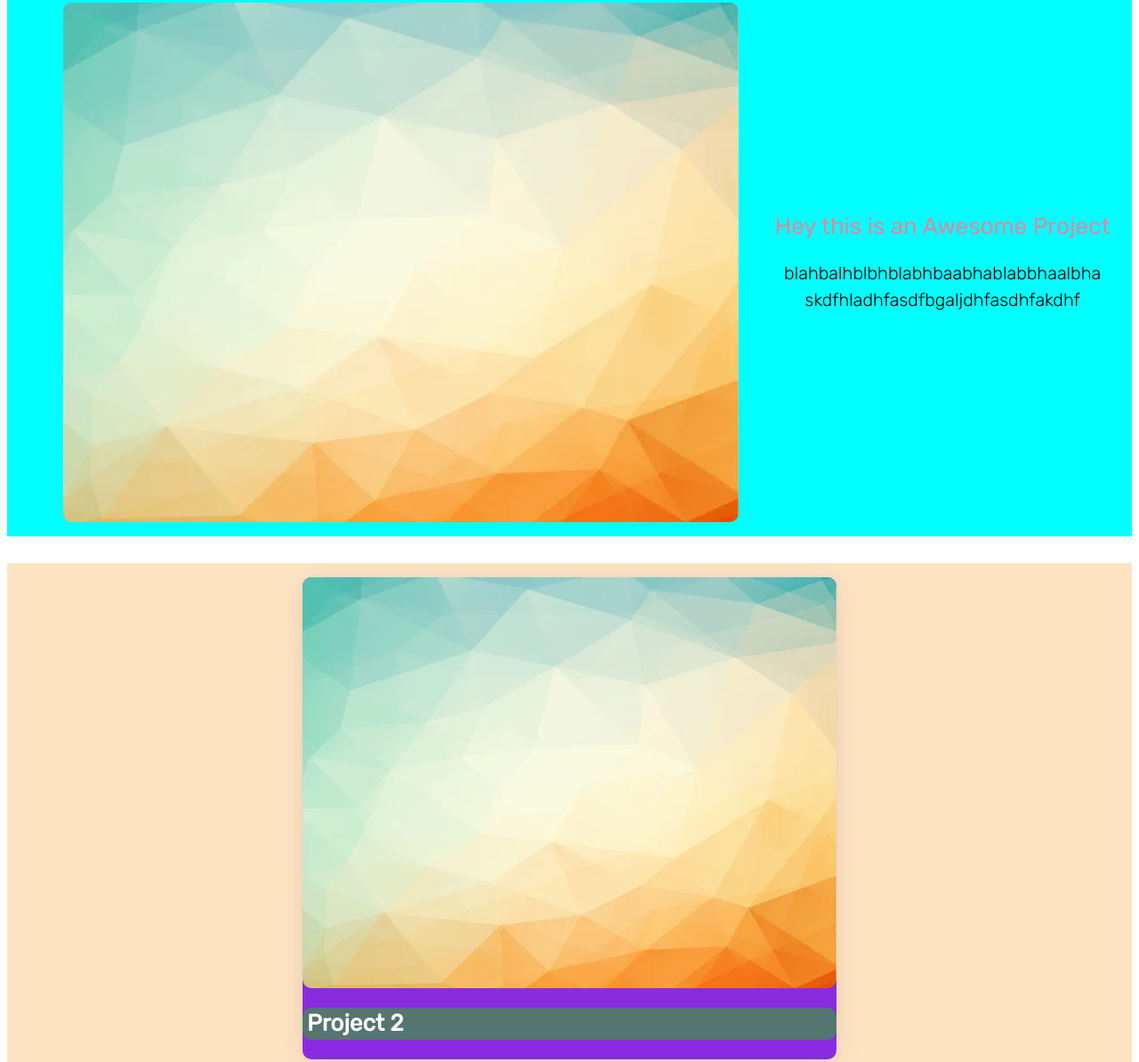
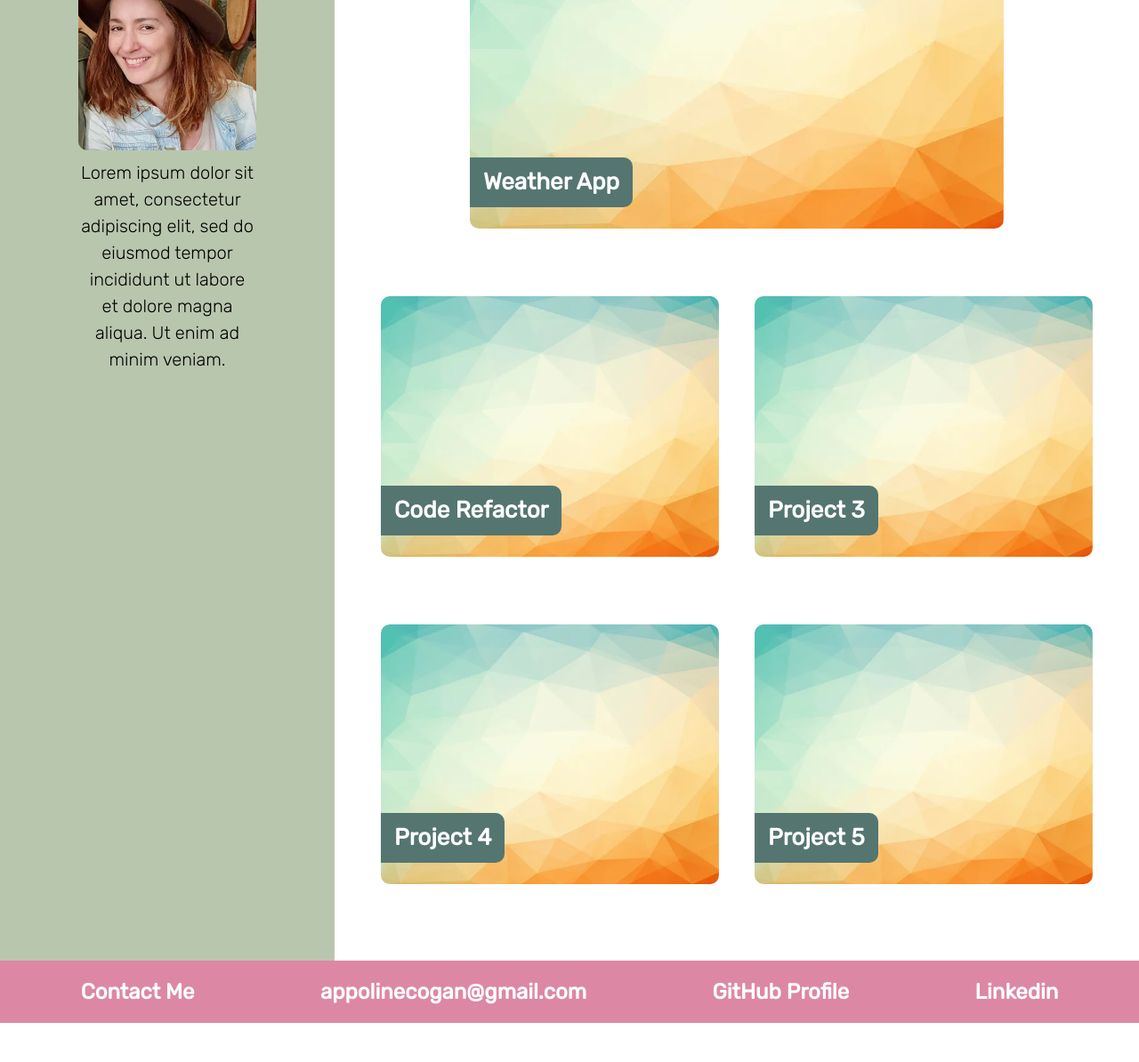
Before and after one commit to appolinefr/Portfolio-Challenge, a plain HTML site: page index.html in a window 1280 px wide. Shown: the part 471-1665 px from the top of the page at 89% size. After the commit the page ends 1621 px from the top, so only its background shows below. Drawn offline with Linux system fonts and the light colour scheme.

Commit message:
added reset.css file and flex header

```diff
--- /dev/null
+++ b/assets/css/reset.css
@@ -0,0 +1,29 @@
+* {
+  margin: 0;
+  padding: 0;
+  box-sizing: border-box;
+}
+
+html {
+  height: 100%;
+}
+
+body {
+  min-height: 100%;
+  line-height: 1;
+  font-family: sans-serif;
+}
+
+h1, h2, h3, h4, h5, h6 {
+  font-size: 100%;
+}
+
+input, select, option, optgroup, textarea, button,
+pre, code {
+  font-size: 100%;
+  font-family: inherit;
+}
+
+ol, ul {
+  list-style: none;
+}
--- /dev/null
+++ b/assets/css/style.css
@@ -0,0 +1,187 @@
+:root {
+  --pink-color: #DC88A4;
+  --green-color: #557571;
+  --light-background: #F4F4F4;
+}
+
+* {
+  box-sizing: border-box;
+}
+
+body {
+  font-family: 'Rubik', sans-serif;
+  margin: 0;
+}
+
+header {
+  display: flex;
+  padding: 40px;
+  justify-content: flex-start;
+  background: #13293d;
+  color: #fff;
+}
+
+header h1 {
+  margin-left: 20px;
+  font-size: 40px;
+  font-weight: 400;
+  line-height: 50px;
+}
+
+nav {
+  display: flex;
+  justify-content: flex-end;
+  background-color: var(--green-color);
+}
+
+nav a {
+  color: var(--light-background);
+  padding: 20px 20px;
+  text-decoration: none;
+  text-align: center;
+  font-size: 30px;
+  font-weight: 400;
+  line-height: 36px;
+}
+
+main {
+  display: flex;
+  flex-wrap: wrap;
+}
+
+aside {
+  flex: 1;
+  background-color: #b9c6ae;
+  padding: 80px;
+  text-align: center;
+}
+
+aside h2 {
+  margin-top: 30px;
+  margin-bottom: 20px;
+  font-size: 40px;
+  font-weight: 400;
+  line-height: 50px;
+}
+
+aside p {
+  padding: 10px;
+  font-size: 20px;
+  line-height: 30px;
+  font-weight: 300;
+}
+
+aside img {
+  border-radius: 10px;
+}
+
+span {
+  color: var(--pink-color);
+}
+
+footer {
+  display: flex;
+  text-align: center;
+  justify-content:space-around;
+  align-items: center;
+  padding: 20px;
+  background: var(--pink-color);
+  color: #fff;
+}
+
+footer h2 {
+  color: #fff;
+  font-weight: bolder;
+  line-height: 30px;
+  font-size: 24px;
+}
+
+footer a {
+  text-decoration: none;
+  color: #fff;
+  font-weight: bolder;
+  line-height: 30px;
+  font-size: 24px;
+}
+
+footer a:hover{
+  transform: scale(1.1);
+  transition: all 200ms ease-out;
+}
+
+.project-wrapper{
+  flex: 4;
+  padding: 20px;
+  display: flex;
+  flex-wrap: wrap;
+  justify-content: center;
+}
+
+.main-project {
+  display: flex;
+  width: 100%;
+  justify-content: center;
+}
+
+.project-1 {
+  padding: 10px;
+  margin-top: 30px;
+  flex: 0 0 400px;
+}
+
+.project-header {
+  display: inline-block;
+  position: relative;
+  bottom: 80px;
+  padding: 15px;
+  line-height: 26px;
+  font-size: 26px;
+  background-color: var(--green-color);
+  border-radius: 0px 10px 10px 0px;
+  color: white;
+}
+
+.project{
+  border-radius: 10px;
+  padding: 10px;
+  margin-right: 10px;
+  margin-left: 10px;
+  flex: 0 1 400px;
+}
+
+.project h2 {
+  display: inline-block;
+  position: relative;
+  bottom: 80px;
+  padding: 15px;
+  line-height: 26px;
+  font-size: 26px;
+  background-color: var(--green-color);
+  border-radius: 0px 10px 10px 0px;
+  color: white;
+}
+
+.project img {
+  width: 100%;
+  border-radius: 10px;
+}
+.project-1 img {
+  border-radius: 10px;
+}
+
+.project:hover {
+  transform: scale(1.03);
+  transition: all 200ms ease-in-out;
+}
+
+.project-1:hover {
+  transform: scale(1.03);
+  transition: all 200ms ease-in-out;
+}
+
+@media screen and (max-width: 768px) {
+  header, main,
+  nav, footer {
+    flex-direction: column;
+  }
+}
--- a/assets/style.css
+++ /dev/null
@@ -1,191 +0,0 @@
-:root {
-  --pink-color: #DC88A4;
-  --green-color: #557571;
-  --light-background: #F4F4F4;
-}
-
-* {
-  box-sizing: border-box;
-}
-
-body {
-  font-family: 'Rubik', sans-serif;
-
-}
-
-/* Nav bar styling  */
-
-nav {
-  display: flex;
-  justify-content: flex-end;
-  background-color: var(--green-color);
-}
-
-nav a {
-  color: var(--light-background);
-  padding: 20px 20px;
-  text-decoration: none;
-  text-align: center;
-  font-size: 30px;
-  font-weight: 400;
-  line-height: 36px;
-}
-
-/* styling for the header section  */
-/*can I have the about me section in the header with pic, H1 and small p about me? or should I better have it in a new section under the header? or best on the side?
-/* main project styling // how do I make the image/h1 and p on same row? */
-
-header {
-  display: flex;
-  flex-wrap: wrap;
-  background-color: darkgoldenrod;
-  padding: 10px;
-  font-size: 20px;
-  line-height: 30px;
-  font-weight: 300;
-}
-
-header img {
-  max-width:100%;
-  border-radius: 10px;
-}
-
-header h1 {
-  margin-left: 20px;
-  font-size: 40px;
-  font-weight: 400;
-  line-height: 50px;
-}
-
-span {
-  color: var(--pink-color);
-}
-
-.main-project-wrapper {
-  background-color: aqua;
-  display: flex;
-  flex-direction: row;
-  justify-content: center;
-  margin-bottom: 30px;
-}
-
-.main-project {
-  background-color: coral;
-  border-radius: 10px;
-  flex: 0 0 60%
-}
-
-/* Can I have another background image when I hover on top of the image?  */
-
-.main-project img {
-  width: 100%;
-  border-radius: 10px;
-}
-
-.main-project-content {
-  flex: 0 0 30%;
-  align-content: center;
-}
-
-.main-project-content h2 {
-
-  /* need to center the h2 and p in the middle of the page  */
-  text-align: center;
-  font-size: 26px;
-  line-height: 30px;
-  font-weight: 400;
-  color: #DC88A4;
-
-}
-.main-project-content p {
-  /* need to center the h2 and p in the middle of the page  */
-  text-align: center;
-  font-size: 20px;
-  line-height: 30px;
-  font-weight: 300;
-}
-
-/* end of main project styling  */
-
-/* secondary projects styling  */
-.secondary-project-wrapper {
-  background-color: bisque;
-  display: flex;
-  flex-wrap: wrap;
-  justify-content: center;
-  margin-bottom: 30px;
-}
-
-.secondary-project {
-  /* how can I make the images smaller?  */
-
-  background-color: blueviolet;
-  flex: 0 0 33,3%;
-  max-width: 33,3%;
-  border-radius: 10px;
-  box-shadow: 0 1px 5px rgb(0 0 0 / 3%), 0 5px 30px rgb(0 0 0 / 10%);
-}
-
-/* How I can have those on top of the images? negative margin + position? */
-
-.secondary-project h2 {
-  padding: 5px;
-  line-height: 26px;
-  font-size: 26px;
-  background-color: var(--green-color); /*why is the color going all the way and not right after the word ends? */
-  border-radius: 10px;
-  color: white;
-}
-.secondary-project img {
-  width: 100%;
-  border-radius: 10px;
-}
-/* end secondary projects styling  */
-
-
-figure:hover {
-  transform: scale(1.03);
-  transition: all 200ms ease-in-out;
-}
-
-/* styling for footer element  */
-
-footer {
-  display: flex;
-  flex-wrap: wrap;
-  justify-content: space-evenly;
-  align-items: center;
-  padding: 20px;
-  margin-top: 30px;
-  background: var(--pink-color);
-  border-radius: 5px;
-  color: #fff;
-}
-
-/* How do I make the h2 go on top of the links? */
-
-footer a {
-  text-decoration: none;
-  color: #fff;
-  font-weight: bolder;
-  line-height: 30px;
-  font-size: 24px;
-}
-
-footer a:hover{
-  transform: scale(1.1);
-  transition: all 200ms ease-out;
-}
-
-/* responsive design  */
-
-@media screen and (max-width: 768px) {
-  main,
-  nav, footer, header,.main-project-wrapper, .secondary-project-wrapper {
-    flex-direction: column;
-    justify-content: center;
-  }
-  header {text-align: center;}
-
-
-}
--- a/index.html
+++ b/index.html
@@ -3,53 +3,63 @@
   <meta charset="UTF-8">
   <meta http-equiv="X-UA-Compatible" content="IE=edge">
   <meta name="viewport" content="width=device-width, initial-scale=1.0">
-    <link rel="stylesheet" href="./assets/style.css">
+  <link rel="stylesheet" href="./assets/css/reset.css">
+  <link rel="stylesheet" href="./assets/css/style.css">
   <link rel="preconnect" href="https://fonts.googleapis.com">
   <link rel="preconnect" href="https://fonts.gstatic.com" crossorigin>
   <link href="https://fonts.googleapis.com/css2?family=Rubik:wght@300;400&display=swap" rel="stylesheet">
   <title>Appoline Cogan</title>
 </head>
 <body>
+  <!-- Header -->
+  <header>
+    <h1>Hi!👋 My name is <span>Appoline.</span>
+    </h1>
+  </header>
+
+  <!-- Navbar -->
   <nav>
     <a href="#about">About</a>
     <a href="#projects">Projects</a>
     <a href="#contact">Contact</a>
   </nav>
-    <header>
+
+  <!-- Body -->
+  <main>
+    <!-- Sidebar -->
+    <aside>
+      <h2 id="about">About Me</h2>
       <img src="./assets/images/Appoline.jpeg" alt="Appoline Cogan" style="width:200px">
-        <h1 id="#about" class="about" >Hi!👋 My name is <span>Appoline.</span>
-        </h1>
       <p>Lorem ipsum dolor sit amet, consectetur adipiscing elit, sed do eiusmod tempor incididunt ut labore et dolore magna aliqua. Ut enim ad minim veniam.</p>
-    </header>
-    <main id="projects">
-        <section class="main-project-wrapper">
-            <figure class="main-project">
-                <a href="#" target="_blank"><img src="./assets/images/placeholder image.jpeg" alt="Code Refactor Challenge"></a>
+    </aside>
+    <!-- Product Cards -->
+    <section class="project-wrapper">
+      <div class="main-project">
+        <figure  id="projects" class="project-1">
+          <a href="https://appolinefr.github.io/HTML-CSS-Git-Challenge-Code-Refactor/" target="_blank"><img src="./assets/images/placeholder image.jpeg" alt=""></a>
+          <h2 class="project-header">Weather App</h2>
+        </div>
       </figure>
-            <div class="main-project-content">
-                <h2>Hey this is an Awesome Project</h2>
-                <p>blahbalhblbhblabhbaabhablabbhaalbha skdfhladhfasdfbgaljdhfasdhfakdhf </p>
-            </div>
-        </section>
-        <section class="secondary-project-wrapper">
-            <figure class="secondary-project">
+      <figure class="project">
         <a href="https://appolinefr.github.io/HTML-CSS-Git-Challenge-Code-Refactor/" target="_blank"><img src="./assets/images/placeholder image.jpeg" alt=""></a>
-                <h2 class="project-header">Project 2</h2>
+        <h2 class="project-header">Code Refactor</h2>
       </figure>
-            <figure class="secondary-project">
+      <figure class="project">
         <a href="https://appolinefr.github.io/HTML-CSS-Git-Challenge-Code-Refactor/" target="_blank"><img src="./assets/images/placeholder image.jpeg" alt=""></a>
         <h2 class="project-header">Project 3</h2>
       </figure>
-            <figure class="secondary-project">
+      <figure class="project">
         <a href="https://appolinefr.github.io/HTML-CSS-Git-Challenge-Code-Refactor/" target="_blank"><img src="./assets/images/placeholder image.jpeg" alt=""></a>
         <h2 class="project-header">Project 4</h2>
       </figure>
-            <figure class="secondary-project">
+      <figure class="project">
         <a href="https://appolinefr.github.io/HTML-CSS-Git-Challenge-Code-Refactor/" target="_blank"><img src="./assets/images/placeholder image.jpeg" alt=""></a>
         <h2 class="project-header">Project 5</h2>
       </figure>
     </section>
   </main>
+
+  <!-- Footer -->
   <footer id="contact">
     <h2>Contact Me</h2>
     <a href="mailto:appolinecogan@gmail.com" target="_blank">appolinecogan@gmail.com</a>
```
Lines whose indentation alone changed are shown as unchanged.
